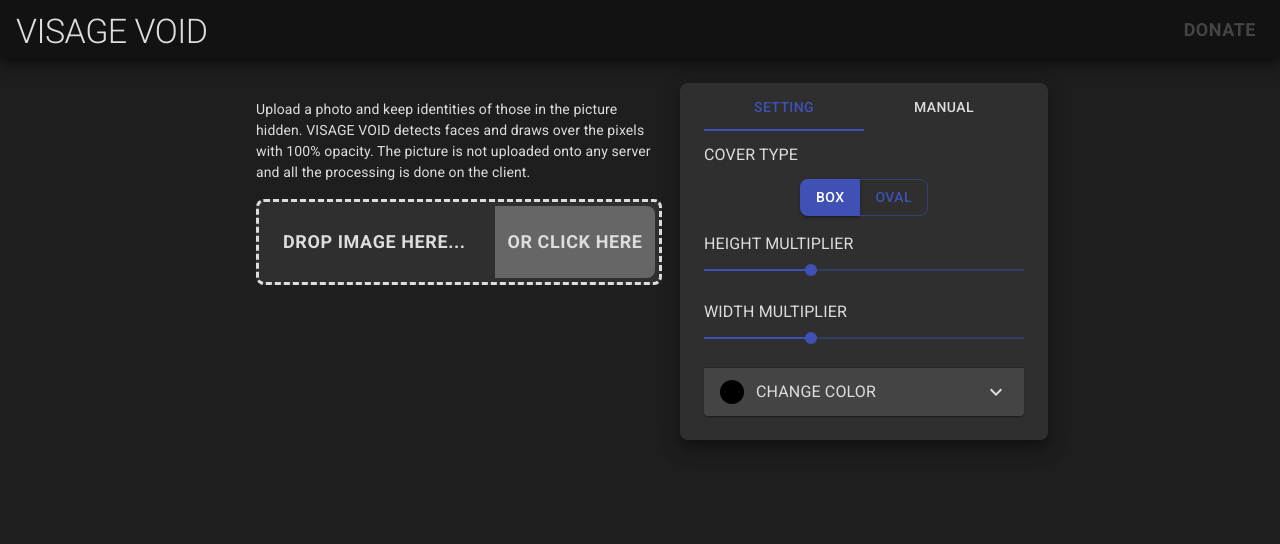
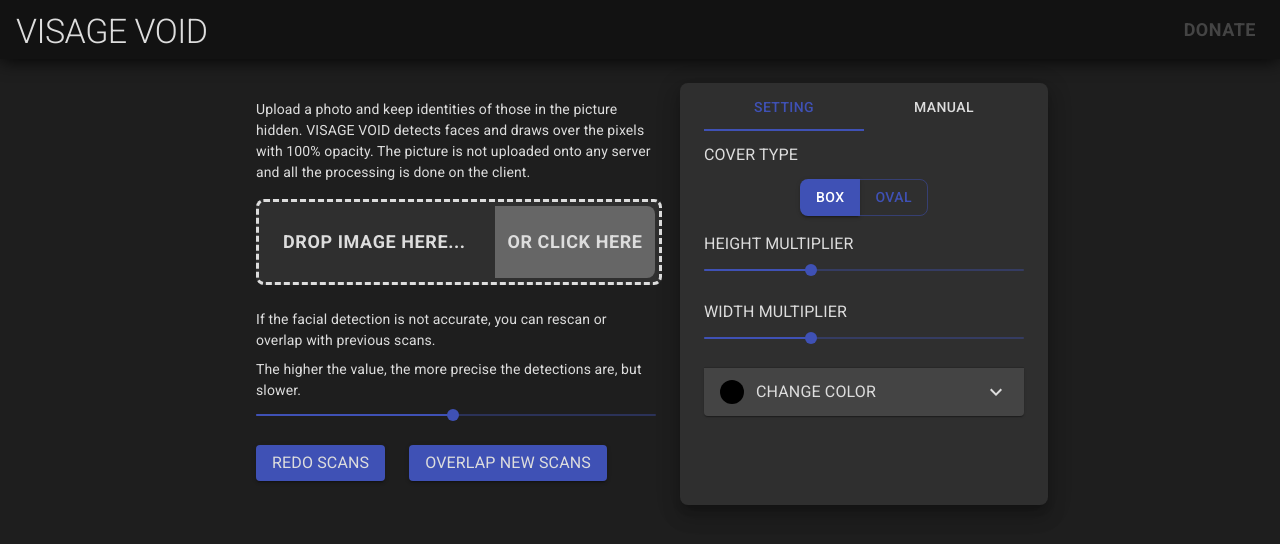
Before and after one commit to hirokazutei/visage-void, a React (Create React App) app: page / in a window 1280 px wide. Shown: the top 544 px of the page. Built offline with nearby package versions, Linux system fonts and the light colour scheme.

Commit message:
FEAT: added a rescanning feature

```diff
--- a/src/components/Content/Dropzone.tsx
+++ b/src/components/Content/Dropzone.tsx
@@ -2,9 +2,19 @@
 import { useDropzone } from "react-dropzone";
 import symbol from "../../symbol";
 import Context from "../../context";
-import { Caption } from "../atom/Text";
+import { Caption, Body } from "../atom/Text";
+import Space from "../atom/Space";
+import { ContainedButton } from "../atom/Button";
+import { getFullFaceDescription } from "../../face-api/face";
+import stateChange from "../../functionalty/stateChange";
+import { Slider } from "@material-ui/core";
 
-type StyleKey = "textContainer" | "dropzone" | "button" | "dropTextContainer";
+type StyleKey =
+  | "textContainer"
+  | "dropzone"
+  | "button"
+  | "dropTextContainer"
+  | "rescanButtons";
 
 const styles: Record<StyleKey, CSSProperties> = {
   textContainer: {
@@ -33,10 +43,16 @@
     marginLeft: symbol.SPACE.huge,
     marginRight: symbol.SPACE.huge,
   },
+  rescanButtons: {
+    alignItems: "center",
+    display: "flex",
+    flexDirection: "row",
+  },
 };
 
 const Dropzone = () => {
   const { context, setContext } = useContext(Context);
+
   const onDrop = useCallback(
     (images) => {
       images.forEach((file: any) => {
@@ -82,8 +98,38 @@
     },
     [context, setContext]
   );
+
+  const rescan = async () => {
+    await getFullFaceDescription(context.imageInfo.src, context.inputSize).then(
+      (fullDescription) => {
+        if (!!fullDescription) {
+          stateChange.updateDetections({
+            context,
+            setContext,
+            fullDescription,
+          });
+        }
+      }
+    );
+  };
+
+  const overlapScan = async () => {
+    await getFullFaceDescription(context.imageInfo.src, context.inputSize).then(
+      (fullDescription) => {
+        if (!!fullDescription) {
+          stateChange.appendDetections({
+            context,
+            setContext,
+            fullDescription,
+          });
+        }
+      }
+    );
+  };
+
   const { getRootProps, getInputProps, isDragActive } = useDropzone({ onDrop });
   return (
+    <>
       <div style={styles.dropzone} {...getRootProps()}>
         <input
           {...getInputProps()}
@@ -101,6 +147,38 @@
           </div>
         </div>
       </div>
+      <Space.Stack size="huge" />
+      <Body>
+        If the facial detection is not accurate, you can rescan or overlap with
+        previous scans.
+      </Body>
+      <Space.Stack size="small" />
+      <Body>
+        The higher the value, the more precise the detections are, but slower.
+      </Body>
+      <Slider
+        value={context.inputSize}
+        step={32}
+        onChange={(_, newValue) => {
+          stateChange.updateInputSize({
+            context,
+            setContext,
+            inputSize: Array.isArray(newValue) ? newValue[0] : newValue,
+          });
+        }}
+        min={32}
+        max={2048}
+        valueLabelDisplay="auto"
+      />
+      <Space.Stack size="medium" />
+      <div style={styles.rescanButtons}>
+        <ContainedButton onClick={rescan}>REDO SCANS</ContainedButton>
+        <Space.Queue size="huge" />
+        <ContainedButton onClick={overlapScan}>
+          OVERLAP NEW SCANS
+        </ContainedButton>
+      </div>
+    </>
   );
 };
 
--- a/src/components/Content/ImageDisplay.tsx
+++ b/src/components/Content/ImageDisplay.tsx
@@ -6,6 +6,7 @@
 import symbol from "../../symbol";
 import { Paper } from "../atom/Paper";
 import { Caption } from "../atom/Text";
+import stateChange from "../../functionalty/stateChange";
 
 type State = {
   modelsLoaded: boolean;
@@ -50,32 +51,24 @@
   };
 
   handleImage = async (image) => {
-    await getFullFaceDescription(image).then((fullDescription) => {
-      if (!!fullDescription) {
-        this.props.setContext({
-          ...this.props.context,
-          detections: fullDescription.map((fd) => {
-            return {
-              height: Math.round(fd.detection.box.height),
-              width: Math.round(fd.detection.box.width),
-              x: Math.round(fd.detection.box.x),
-              y: Math.round(fd.detection.box.y),
-              hide: false,
-            };
-          }),
-          editCount: this.props.context.editCount + 1,
-        });
+    await getFullFaceDescription(image, this.props.context.inputSize).then(
+      (fullDescription) => {
+        if (!!fullDescription) {
+          stateChange.updateDetections({
+            context: this.props.context,
+            setContext: this.props.setContext,
+            fullDescription,
+          });
+        }
       }
-    });
+    );
   };
 
   render() {
     const { detections, imageInfo } = this.props.context;
-
     if (!imageInfo.src) {
       return null;
     }
-
     return (
       <Paper>
         {imageInfo.src && detections && <CanvasWrapper />}
--- a/src/components/atom/Button.tsx
+++ b/src/components/atom/Button.tsx
@@ -1,13 +1,27 @@
-import React from "react";
+import React, { CSSProperties } from "react";
 import { Button as MUIButton } from "@material-ui/core";
-import { ButtonText } from "./Text";
+import { ButtonText, Label } from "./Text";
 
-const Button = ({ children, onClick }) => {
+type ButtonProps = {
+  children: React.ReactNode;
+  onClick: (args: any) => void;
+  style?: CSSProperties;
+};
+
+const Button = ({ children, onClick, style }: ButtonProps) => {
   return (
-    <MUIButton onClick={onClick}>
+    <MUIButton onClick={onClick} style={style}>
       <ButtonText>{children}</ButtonText>
     </MUIButton>
   );
 };
 
-export { Button };
+const ContainedButton = ({ children, onClick, style }: ButtonProps) => {
+  return (
+    <MUIButton onClick={onClick} variant="contained" color={"primary"}>
+      <Label>{children}</Label>
+    </MUIButton>
+  );
+};
+
+export { Button, ContainedButton };
--- a/src/context.tsx
+++ b/src/context.tsx
@@ -22,6 +22,7 @@
     dragToChange: false,
   },
   editCount: 0,
+  inputSize: 1024,
 };
 
 export const INITIAL_STATE: ContextType = {
--- a/src/face-api/face.ts
+++ b/src/face-api/face.ts
@@ -8,7 +8,7 @@
   await faceapi.loadFaceRecognitionModel(MODEL_URL);
 }
 
-export async function getFullFaceDescription(blob, inputSize = 1024) {
+export async function getFullFaceDescription(blob, inputSize) {
   // tiny_face_detector options
   let scoreThreshold = 0.5;
   const OPTION = new faceapi.TinyFaceDetectorOptions({
--- a/src/functionalty/stateChange.ts
+++ b/src/functionalty/stateChange.ts
@@ -4,6 +4,12 @@
   ChangeDetectionParams,
 } from "./types";
 import { ContextType } from "../types";
+import {
+  WithFaceDescriptor,
+  WithFaceLandmarks,
+  FaceDetection,
+  FaceLandmarks68,
+} from "face-api.js";
 
 const changeDetection = ({
   context,
@@ -87,10 +93,83 @@
   });
 };
 
+const updateDetections = ({
+  context,
+  setContext,
+  fullDescription,
+}: ContextType & {
+  fullDescription: WithFaceDescriptor<
+    WithFaceLandmarks<
+      {
+        detection: FaceDetection;
+      },
+      FaceLandmarks68
+    >
+  >[];
+}) => {
+  setContext({
+    ...context,
+    detections: fullDescription.map((fd) => {
+      return {
+        height: Math.round(fd.detection.box.height),
+        width: Math.round(fd.detection.box.width),
+        x: Math.round(fd.detection.box.x),
+        y: Math.round(fd.detection.box.y),
+        hide: false,
+      };
+    }),
+    editCount: context.editCount + 1,
+  });
+};
+
+const appendDetections = ({
+  context,
+  setContext,
+  fullDescription,
+}: ContextType & {
+  fullDescription: WithFaceDescriptor<
+    WithFaceLandmarks<
+      {
+        detection: FaceDetection;
+      },
+      FaceLandmarks68
+    >
+  >[];
+}) => {
+  const oldDetections = context.detections ? context.detections : [];
+  setContext({
+    ...context,
+    detections: [
+      ...oldDetections,
+      ...fullDescription.map((fd) => {
+        return {
+          height: Math.round(fd.detection.box.height),
+          width: Math.round(fd.detection.box.width),
+          x: Math.round(fd.detection.box.x),
+          y: Math.round(fd.detection.box.y),
+          hide: false,
+        };
+      }),
+    ],
+    editCount: context.editCount + 1,
+  });
+};
+
+const updateInputSize = ({
+  context,
+  setContext,
+  inputSize,
+}: ContextType & { inputSize: number }) => {
+  setContext({ ...context, inputSize });
+};
+
 export default {
   // Detection
   changeDetection,
   deleteDetection,
+  updateDetections,
+  updateInputSize,
+  appendDetections,
   // Editing Index
   incrementDetection,
   defocusDetection,
--- a/src/types.tsx
+++ b/src/types.tsx
@@ -49,6 +49,7 @@
     dragToChange: boolean;
   };
   editCount: number;
+  inputSize: number;
 };
 
 export type ContextType = {
```
Lines whose indentation alone changed are shown as unchanged.
